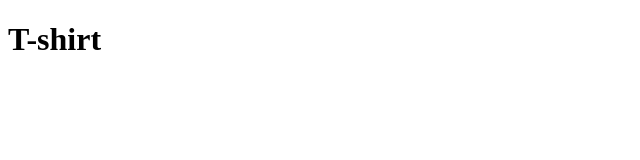
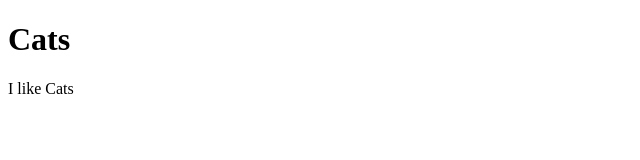
Before and after one commit to Alice932/rep, a plain HTML site: page index.html in a window 1280 px wide. Shown: the whole page, without its empty margins (0-640 px from the left). Drawn offline with nearby package versions, Linux system fonts and the light colour scheme.

Commit message:
New text

```diff
--- a/index.html
+++ b/index.html
@@ -10,6 +10,7 @@
 <body>
     <div id="app">
         <h1> {{ product }} </h1>
+        <p>I like {{ product }}</p>
     </div>
 
     <script src="./main.js"></script>
--- a/main.js
+++ b/main.js
@@ -1,7 +1,7 @@
 const app = Vue.createApp({
     data() {
         return {
-            product: 'T-shirt'
+            product: 'Cats'
         }
     }
 })
```
